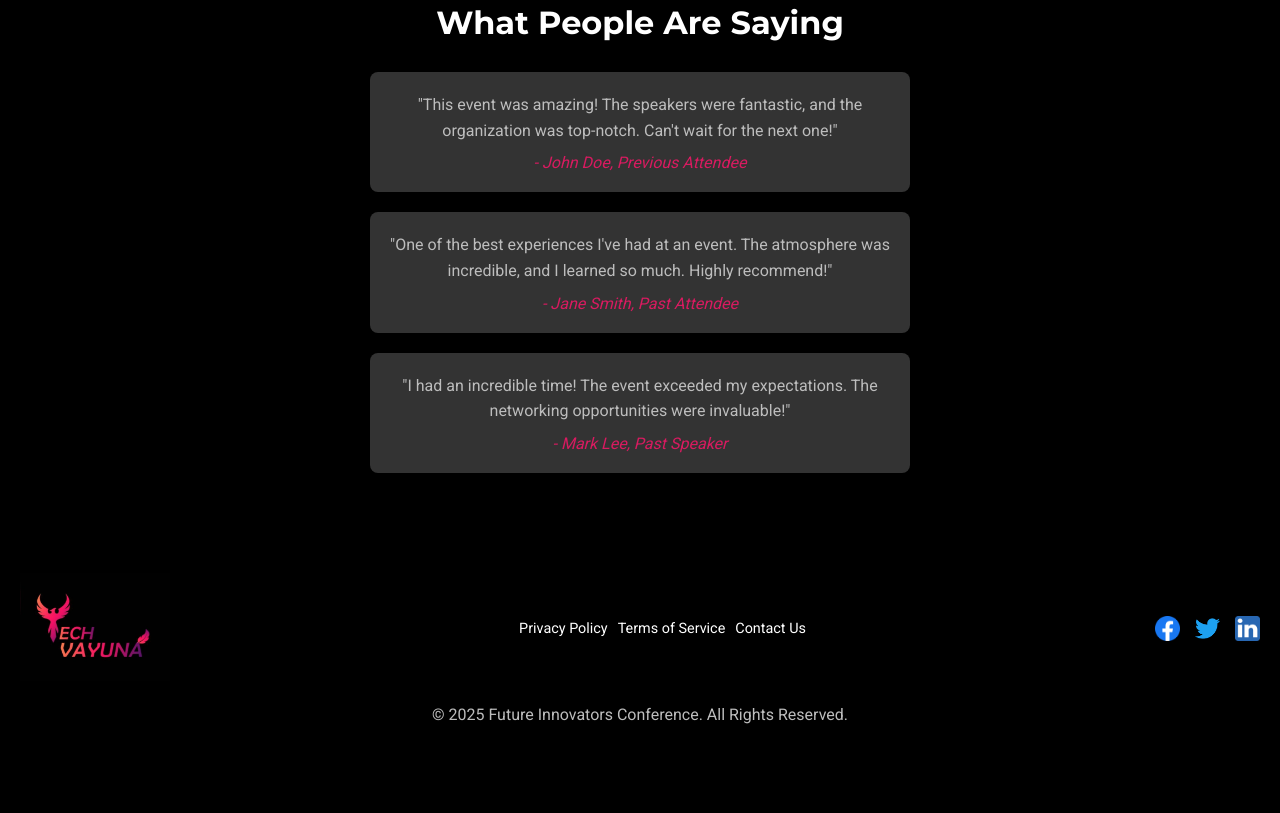
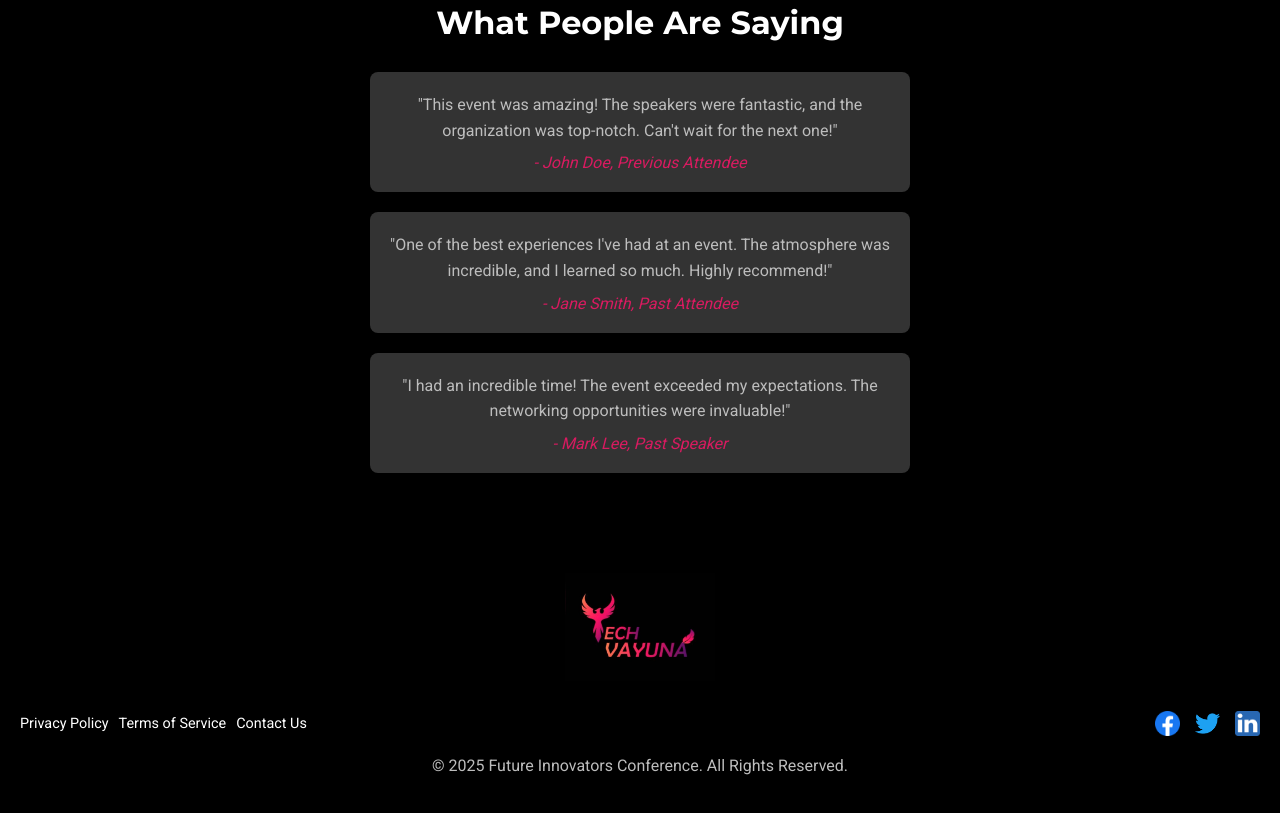
Before and after one commit to ragavkrish/Website-Demo, a plain HTML site: page index.html in a window 1280 px wide. Shown: the part 1698-2511 px from the top of the page. Before the commit the page ends 2462 px from the top, so only its background shows below. Drawn offline with Linux system fonts and the light colour scheme.

Commit message:
Update index.css

```diff
--- a/index.css
+++ b/index.css
@@ -368,6 +368,7 @@ nav svg {
     text-align: center;
     flex-wrap: wrap;
     margin-bottom: 20px;
+    width: 100%;
 }
 
 
@@ -376,6 +377,7 @@ nav svg {
     flex-wrap: wrap;
     justify-content: center;
     gap: 10px;
+    margin-top:10px;
 }
 .footer-links a {
     text-decoration: none;
@@ -392,7 +394,15 @@ nav svg {
     display: flex;
     justify-content: center;
     gap: 15px;
+    margin-top:10px;
 
+}
+
+.footer-logo {
+    display: flex;
+    justify-content: center; /* Center the logo */
+    align-items: center;
+    width: 100%;
 }
 
 
```
